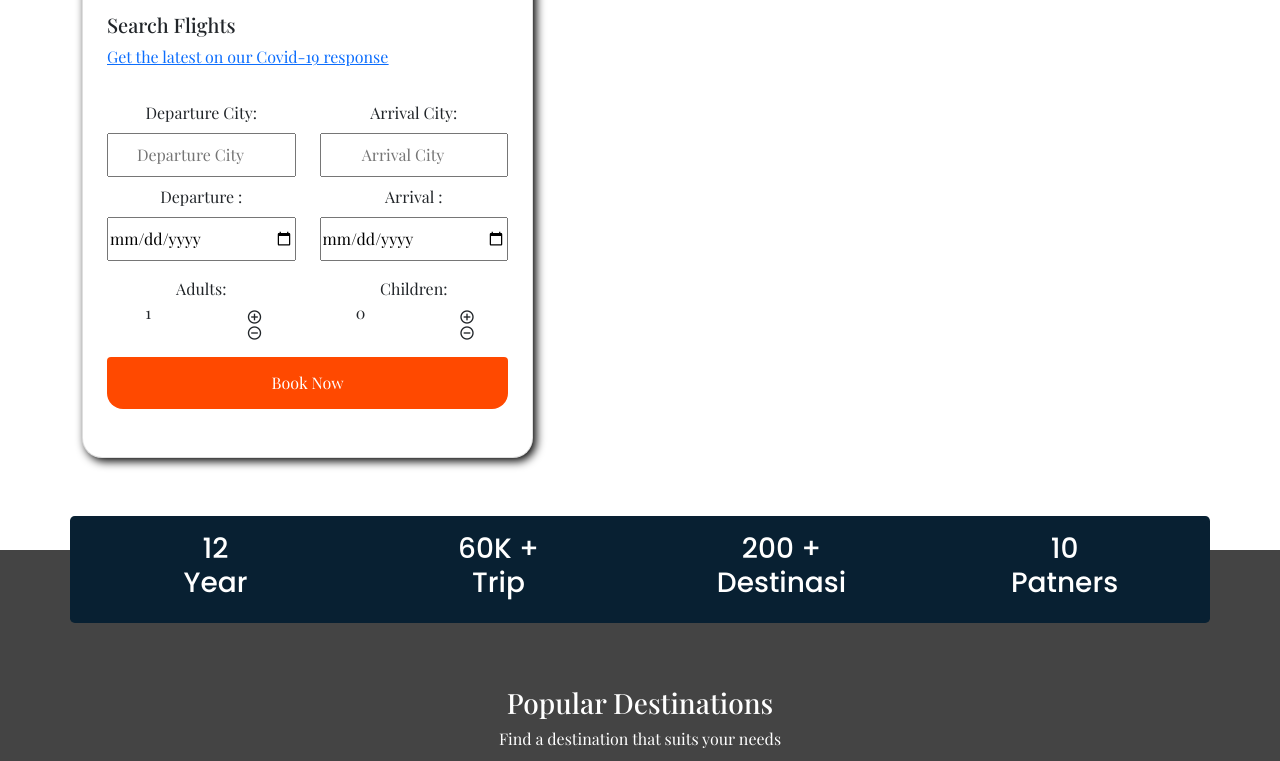
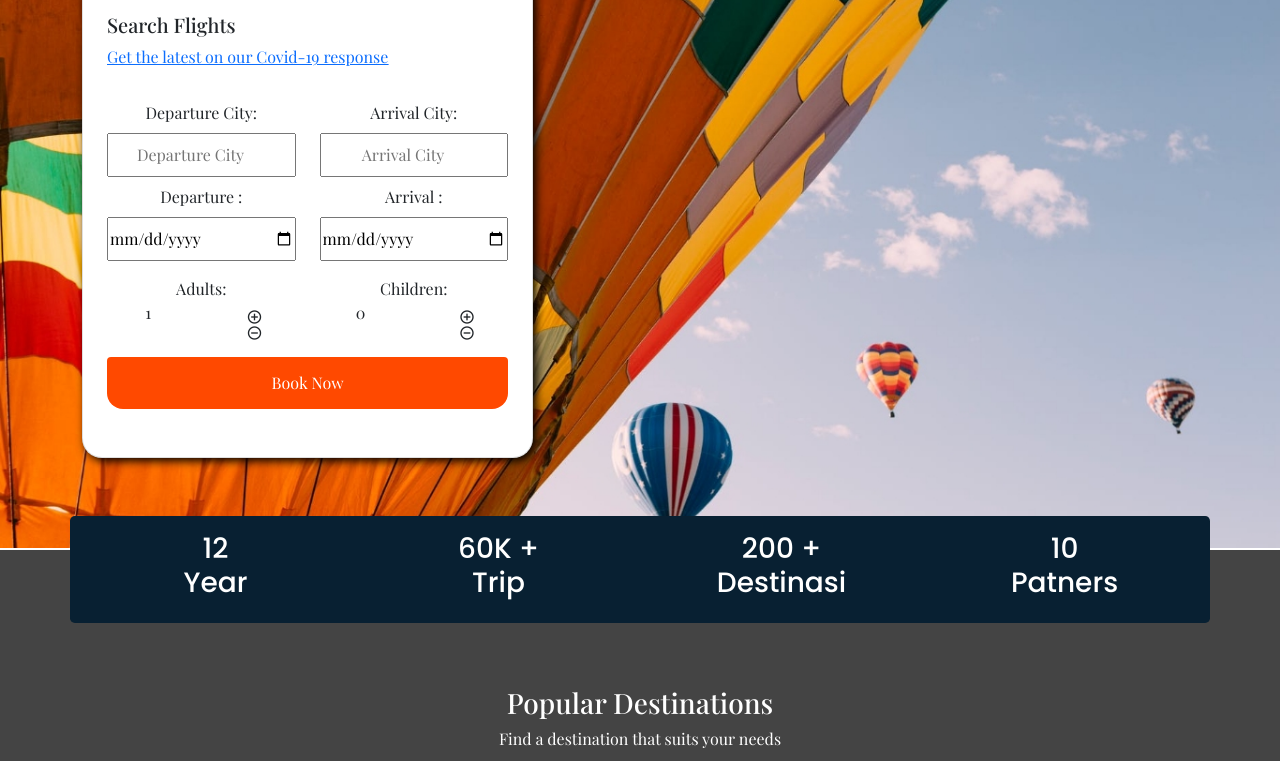
Before and after one commit to MasJamad/Website-test, a plain HTML site: page index.html in a window 1280 px wide. Shown: the part 252-1013 px from the top of the page. Drawn offline with nearby package versions, Linux system fonts and the light colour scheme; files that its build step writes are made by us from their sources; the site is published under a folder, as on GitHub Pages, so addresses that start at the root find nothing.

Commit message:
Update index.html

```diff
--- a/index.html
+++ b/index.html
@@ -51,7 +51,7 @@
     <!-- End Navbar -->
 
     <!-- Hero Section -->
-    <section class="hero" id="hero-section" style="background-image: url(/image/Image1.jpg);">
+    <section class="hero" id="hero-section" style="background-image: url(image/Image1.jpg);">
       <!-- Card Reservation -->
       <div class="container">
         <div class="row">
```
